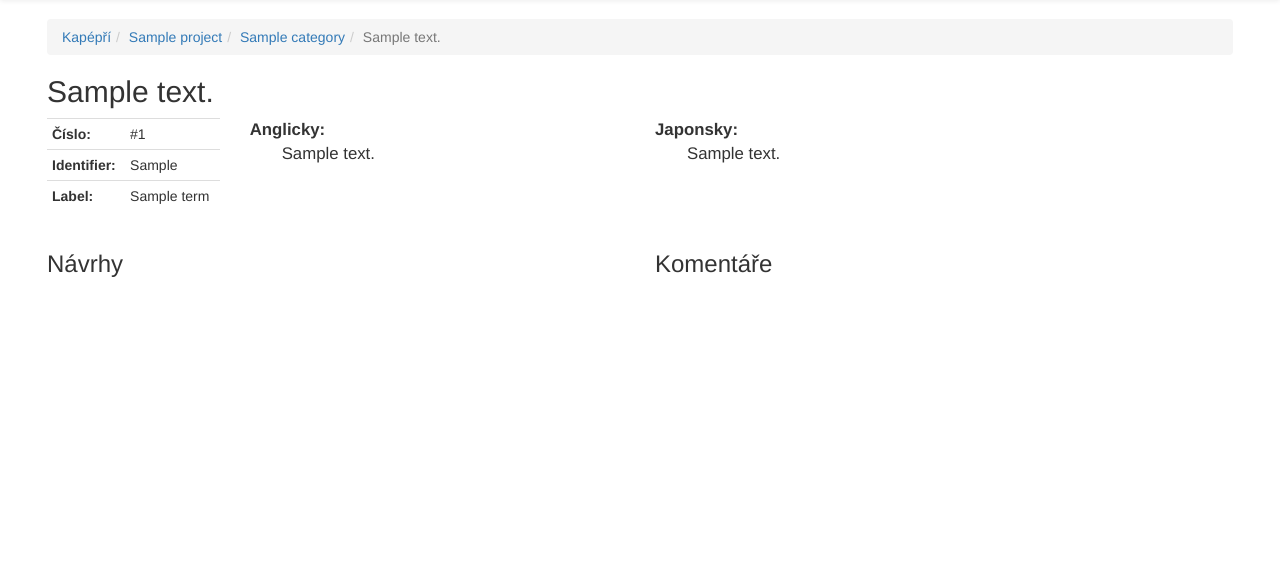
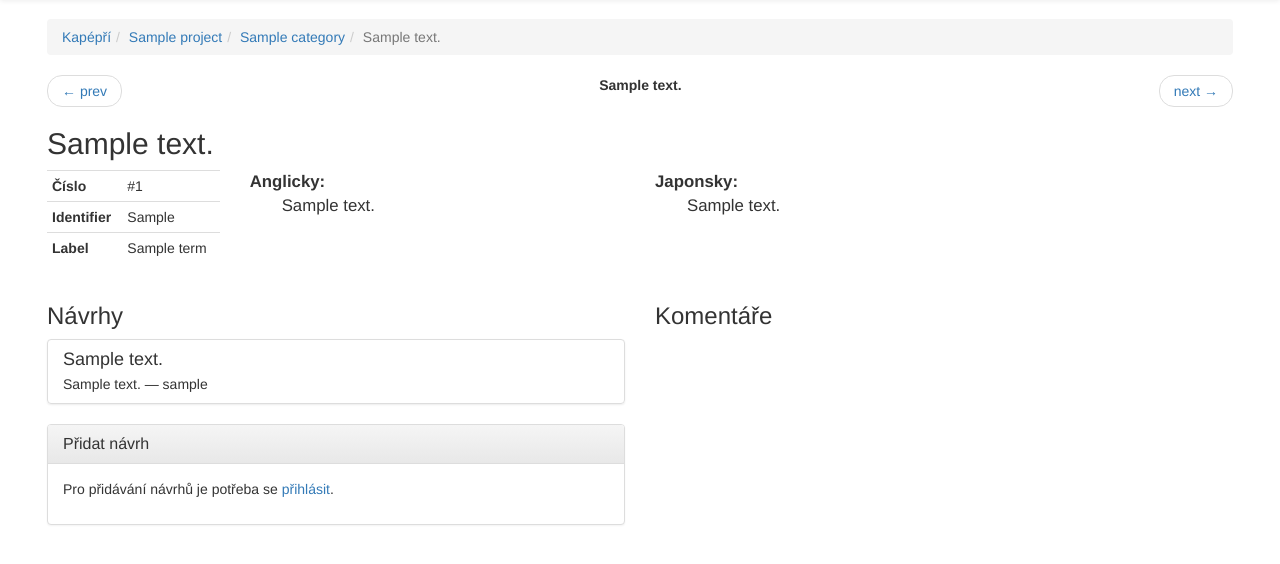
Before and after one commit to Sanqui/prekapavac, a Flask app: a page that uses templates/term.html in a window 1280 px wide. Shown: the part 51-615 px from the top of the page. Run offline with Flask 2, Linux system fonts and the light colour scheme; tables that the repository leaves empty hold one stand-in row (values such as "Sample post"); some libraries are stand-ins or nearby versions.

Commit message:
List of suggestions and suggestion form

```diff
--- a/app.py
+++ b/app.py
@@ -6,7 +6,7 @@ from flask import Flask, render_template, request, flash, redirect, session, abo
 from flask_admin import Admin
 from flask_admin.contrib.sqla import ModelView
 
-from flask_login import LoginManager, login_required, login_user, logout_user
+from flask_login import LoginManager, login_required, login_user, logout_user, current_user
 
 from wtforms import Form, BooleanField, TextField, TextAreaField, PasswordField, RadioField, SelectField, SelectMultipleField, BooleanField, IntegerField, HiddenField, SubmitField, validators, ValidationError, widgets
 
@@ -38,7 +38,13 @@ def category(project_identifier, category_identifier):
 
     return render_template("category.html", project=project, category=category)
 
-@app.route("/<project_identifier>/<category_identifier>/<term_identifier>/")
+class SuggestionForm(Form):
+    text = TextField('Návrh', [validators.required()])
+    description = TextField('Návrh', [validators.required()])
+    submit = SubmitField('Přidat návrh')
+
+@app.route("/<project_identifier>/<category_identifier>/<term_identifier>/",
+    methods="GET POST".split())
 def term(project_identifier, category_identifier, term_identifier):
     # XXX this is a horrible train, make it more concise
     project = db.Project.from_identifier(project_identifier)
@@ -48,8 +54,22 @@ def term(project_identifier, category_identifier, term_identifier):
     term = db.Term.from_identifier(term_identifier, category=category)
     if not term: abort(404)
 
+    suggestion_form = None
+    if current_user.is_authenticated:
+        suggestion_form = SuggestionForm(request.form)
+        if request.method == 'POST' and suggestion_form.validate():
+            suggestion = db.Suggestion(user=current_user, term=term,
+                created=datetime.now(), changed=datetime.now(),
+                text=suggestion_form.text.data, description=suggestion_form.description.data,
+                status="approved")
 
-    return render_template("term.html", project=project, category=category, term=term)
+            db.session.add(suggestion)
+            db.session.commit()
+            return redirect(term)
+
+
+    return render_template("term.html", project=project, category=category, term=term,
+        suggestion_form=suggestion_form)
 
 class LoginForm(Form):
     username = TextField('Username', [validators.required()])
--- a/templates/term.html
+++ b/templates/term.html
@@ -10,6 +10,17 @@
         <li><a href="{{ category.url }}">{{ category.name }}</a>
         <li class="active">{{ term.text_en }}
     </ol>
+    <ul class="pager">
+        <li class="previous">
+            <a href="#">
+                <span aria-hidden="true">&larr;</span> prev
+            </a>
+        <li><strong>{{ term.text_en }}</strong>
+        <li class="next">
+            <a href="#">
+                next <span aria-hidden="true">&rarr;</span>
+            </a>
+    </ul>
 
     <h2>{{ term.text_en }}</h2>
 
@@ -17,14 +28,14 @@
         <div class="col-md-2">
             <table class="table table-condensed table-data">
                 <tr>
-                    <th scope="row">Číslo:</th>
+                    <th scope="row">Číslo</th>
                     <td>#{{ term.number }}</td>
                 </tr>
-                    <th scope="row">Identifier:</th>
+                    <th scope="row">Identifier</th>
                     <td>{{ term.identifier }}</td>
                 </tr>
                 <tr>
-                    <th scope="row">Label:</th>
+                    <th scope="row">Label</th>
                     <td>{{ term.label or "(None)" }}</td>
                 </tr>
             </table>
@@ -49,12 +60,49 @@
     <div class="row">
         <div class="col-md-6">
             <h3>Návrhy</h3>
+            <ul class="list-group">
+                {% for suggestion in term.suggestions %}
+                    <li class="list-group-item">
+                        <h4 class="list-group-item-heading">
+                            {{ suggestion.text }}
+                        </h4>
+                        <p class="list-group-item-text">
+                            {{ suggestion.description }}
+                            — {{ suggestion.user }}
+                        </p>
 
+                    </li>
+                {% else %}
+                    <p>Žádné návrhy na překlad ještě nejsou...
+                {% endfor %}
+            </ul>
+            <div class="panel panel-default">
+                <div class="panel-heading">
+                    <h3 class="panel-title">Přidat návrh</h3>
+                </div>
+                <div class="panel-body">
+                    {% if suggestion_form %}
+                        <form method="POST">
+                            <dl>
+                                <dt>Text:</dt>
+                                    <dd>{{suggestion_form.text}}</dd>
+                                <dt>Vysvětlivka:</dt>
+                                    <dd>{{suggestion_form.description}}</dd>
+                            </dl>
+                            {{suggestion_form.submit}}
+                        </form>
+                    {% else %}
+                        <p>Pro přidávání návrhů je potřeba se <a href="{{url_for('login')}}">přihlásit</a>.
+                    {% endif %}
+                </div>
+            </div>
+            <h4></h4>
         </div>
         <div class="col-md-6">
             <h3>Komentáře</h3>
 
         </div>
+
     </div>
 
 {% endblock %}
```
